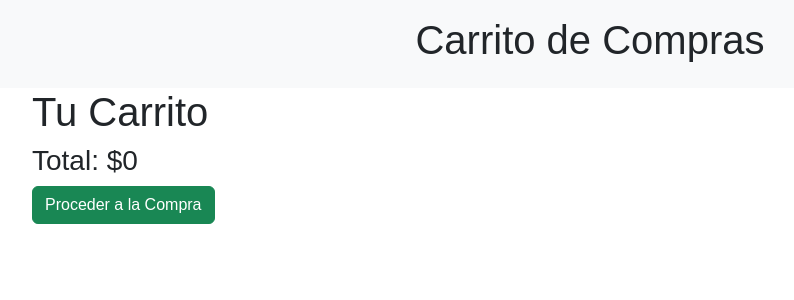
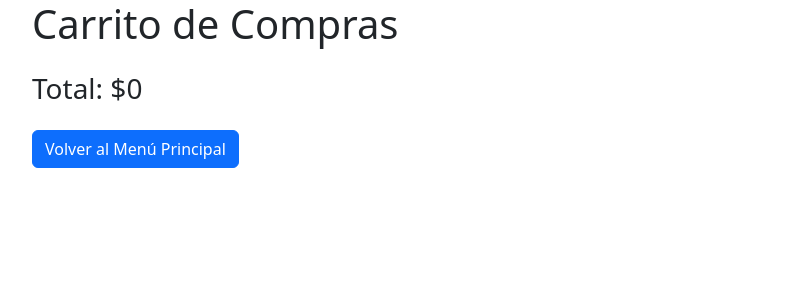
Before and after one commit to DarkDarkness2636/nekomicon_bookstore, a Flask app: page /cart in a window 1280 px wide. Shown: the top 300 px of the page, without its empty margins (50-844 px from the left). Run offline with Flask 3, Linux system fonts and the light colour scheme; a user stored in the database is signed in; some libraries are stand-ins or nearby versions.

Commit message:
boton de volver al menu principal en el carrito de compras

```diff
--- a/templates/cart.html
+++ b/templates/cart.html
@@ -3,53 +3,27 @@
 <head>
     <meta charset="UTF-8">
     <meta name="viewport" content="width=device-width, initial-scale=1.0">
-    <title>Carrito - Neekomicon</title>
+    <title>Carrito de Compras</title>
     <link href="https://cdn.jsdelivr.net/npm/bootstrap@5.3.0-alpha1/dist/css/bootstrap.min.css" rel="stylesheet">
-    <script src="https://kit.fontawesome.com/f1f29a0057.js" crossorigin="anonymous"></script>
-    <style>
-        body {
-            font-family: Arial, sans-serif;
-        }
-        .book-card {
-            text-align: center;
-            padding: 10px;
-            border: 1px solid #ddd;
-            border-radius: 8px;
-            background-color: #f9f9f9;
-        }
-        .book-card img {
-            width: 100%;
-            height: 200px;
-            object-fit: cover;
-            border-radius: 5px;
-        }
-    </style>
 </head>
 <body>
-<header>
-    <div class="container-fluid bg-light py-3">
-        <h1 class="text-center">Carrito de Compras</h1>
-    </div>
-</header>
+<div class="container">
+    <h1>Carrito de Compras</h1>
+    <ul class="list-group">
+        {% for item in cart_items %}
+        <li class="list-group-item d-flex justify-content-between align-items-center">
+            <div>
+                <img src="{{ url_for('static', filename=item[5]) }}" alt="{{ item[1] }}" style="width: 50px; height: auto;">
+                {{ item[1] }} - ${{ item[4] }}
+            </div>
+            <a href="{{ url_for('remove_from_cart', libro_id=item[0]) }}" class="btn btn-danger btn-sm">Eliminar</a>
+        </li>
+        {% endfor %}
+    </ul>
+    <h3 class="mt-3">Total: ${{ total_price }}</h3>
 
-<div class="container">
-    <h1>Tu Carrito</h1>
-    <div class="row">
-        {% for item in cart_items %}
-        <div class="col-md-3">
-            <div class="book-card">
-                <img src="{{ url_for('static', filename=item[5]) }}" alt="Libro">
-                <h5>{{ item[1] }}</h5>
-                <p>Autor: {{ item[2] }}</p>
-                <p>Precio: ${{ item[4] }}</p>
-                <a href="/remove_from_cart/{{ item[0] }}" class="btn btn-danger">Eliminar</a>
-            </div>
-        </div>
-        {% endfor %}
-    </div>
-
-    <h3>Total: ${{ total_price }}</h3>  <!-- Mostrar el total aquí -->
-    <a href="/checkout" class="btn btn-success">Proceder a la Compra</a>
+    <!-- Botón para volver al menú principal -->
+    <a href="{{ url_for('index') }}" class="btn btn-primary mt-3">Volver al Menú Principal</a>
 </div>
 
 <script src="https://cdn.jsdelivr.net/npm/bootstrap@5.3.0-alpha1/dist/js/bootstrap.bundle.min.js"></script>
```
